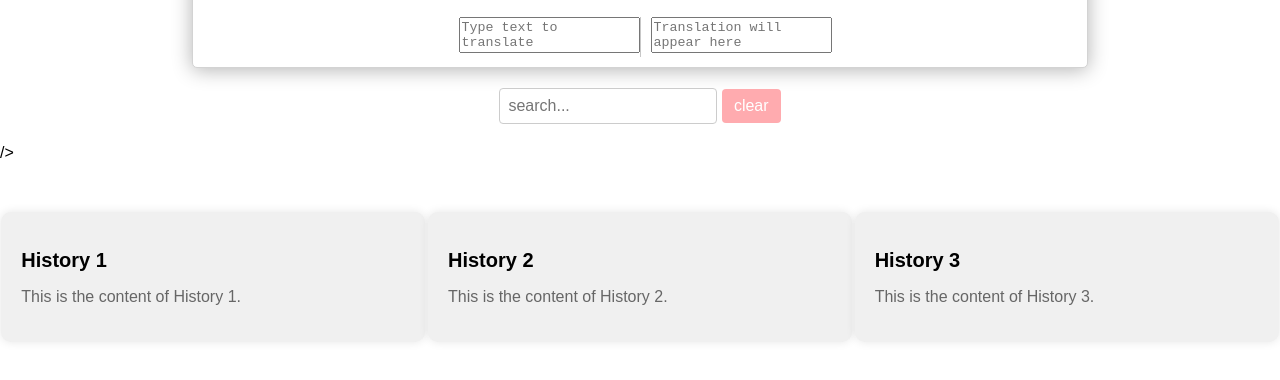
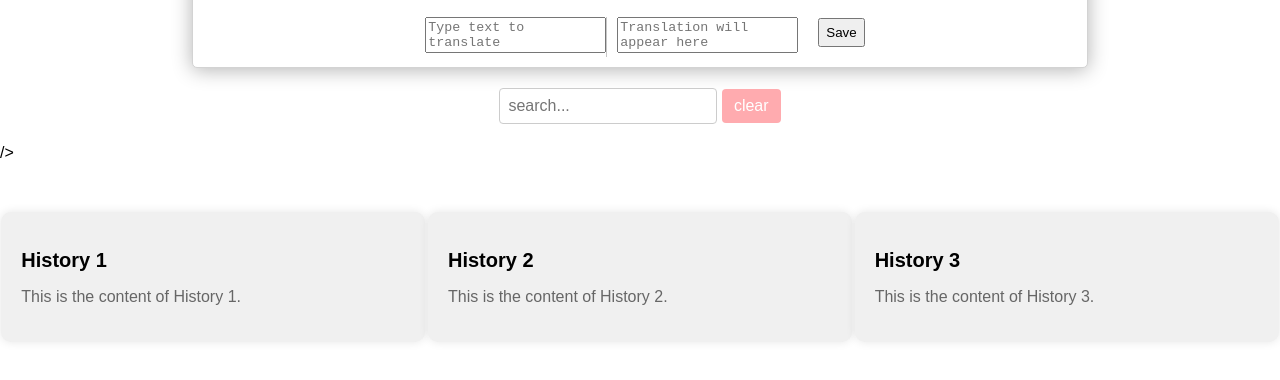
Before and after one commit to 1985lxw/SimpleTranslator, a website: page src/client/index.html in a window 1280 px wide. Shown: the part 192-572 px from the top of the page. Drawn offline with nearby package versions, Linux system fonts and the light colour scheme; a web font is replaced by a local one.

Commit message:
save button

```diff
--- a/src/client/index.html
+++ b/src/client/index.html
@@ -68,6 +68,7 @@
             readonly
           ></textarea>
         </div>
+        <button class="save-button">Save</button>
       </div>
     </div>
   </body>
--- a/src/client/styles.css
+++ b/src/client/styles.css
@@ -249,3 +249,10 @@ input[type=checkbox] {
     font-size: 16px;
     color: #666;
   }
+
+  .save-button{
+    margin-left: 20px;
+    margin-top: 1px;
+    margin-bottom: 20px;
+    cursor: pointer;
+  }
```
